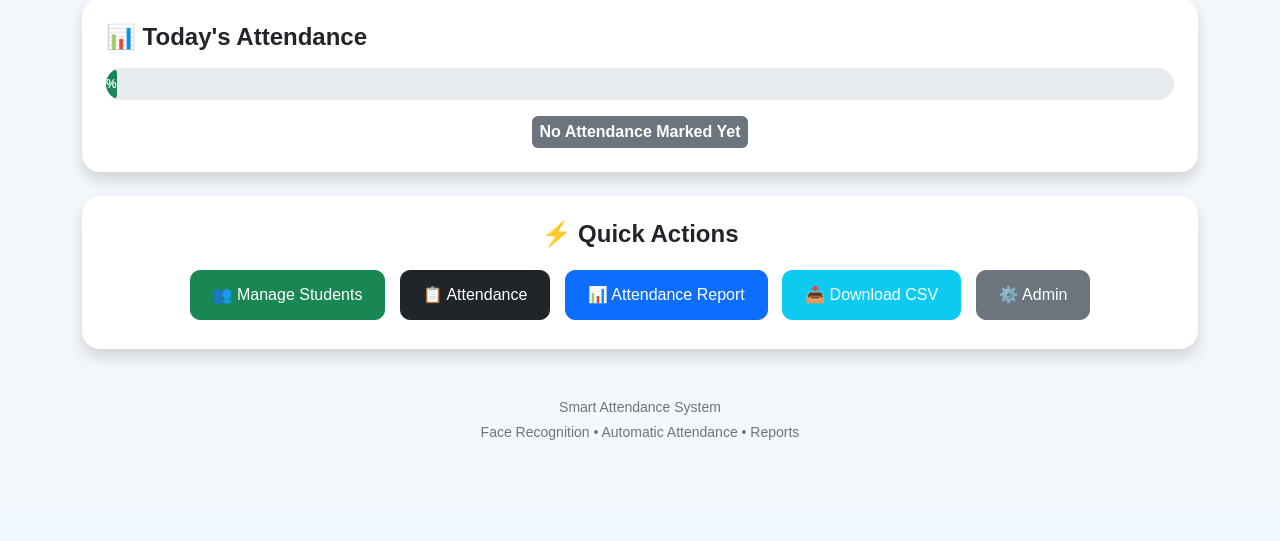
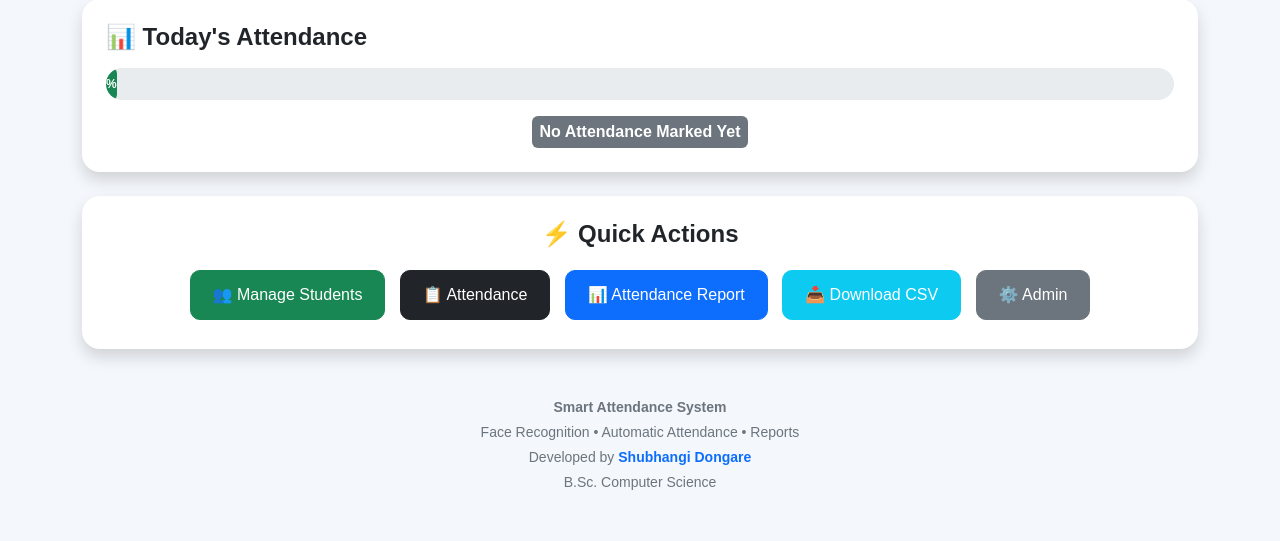
Before and after one commit to sdongare432-dotcom/smart-attendance-system, a Django app: template templates/home.html in a window 1280 px wide. Shown: the part 527-1068 px from the top of the page. Before the commit the page ends 967 px from the top, so only its background shows below. Run offline with Django 3.2, Linux system fonts and the light colour scheme; the template is opened without the code that fills it, so the values that code supplies are empty; some libraries are stand-ins or nearby versions.

Commit message:
Update dashboard developer information

```diff
--- a/templates/home.html
+++ b/templates/home.html
@@ -85,6 +85,11 @@
         .footer {
             color: #6c757d;
             font-size: 14px;
+        }
+
+        .developer-name {
+            color: #0d6efd;
+            font-weight: 700;
         }
 
     </style>
@@ -442,20 +447,38 @@
 
 
     <!-- =================================================
-         FOOTER
+         PROFESSIONAL FOOTER
     ================================================== -->
 
     <div class="text-center mt-5 footer">
 
-        <p class="mb-1">
+        <p class="mb-1 fw-bold">
 
             Smart Attendance System
 
         </p>
 
-        <p>
+
+        <p class="mb-1">
 
             Face Recognition • Automatic Attendance • Reports
+
+        </p>
+
+
+        <p class="mb-1">
+
+            Developed by
+            <span class="developer-name">
+                Shubhangi Dongare
+            </span>
+
+        </p>
+
+
+        <p class="mb-0">
+
+            B.Sc. Computer Science
 
         </p>
 
@@ -465,6 +488,10 @@
 </div>
 
 
+<!-- =====================================================
+     BOOTSTRAP JAVASCRIPT
+===================================================== -->
+
 <script
     src="https://cdn.jsdelivr.net/npm/bootstrap@5.3.3/dist/js/bootstrap.bundle.min.js">
 </script>
```
